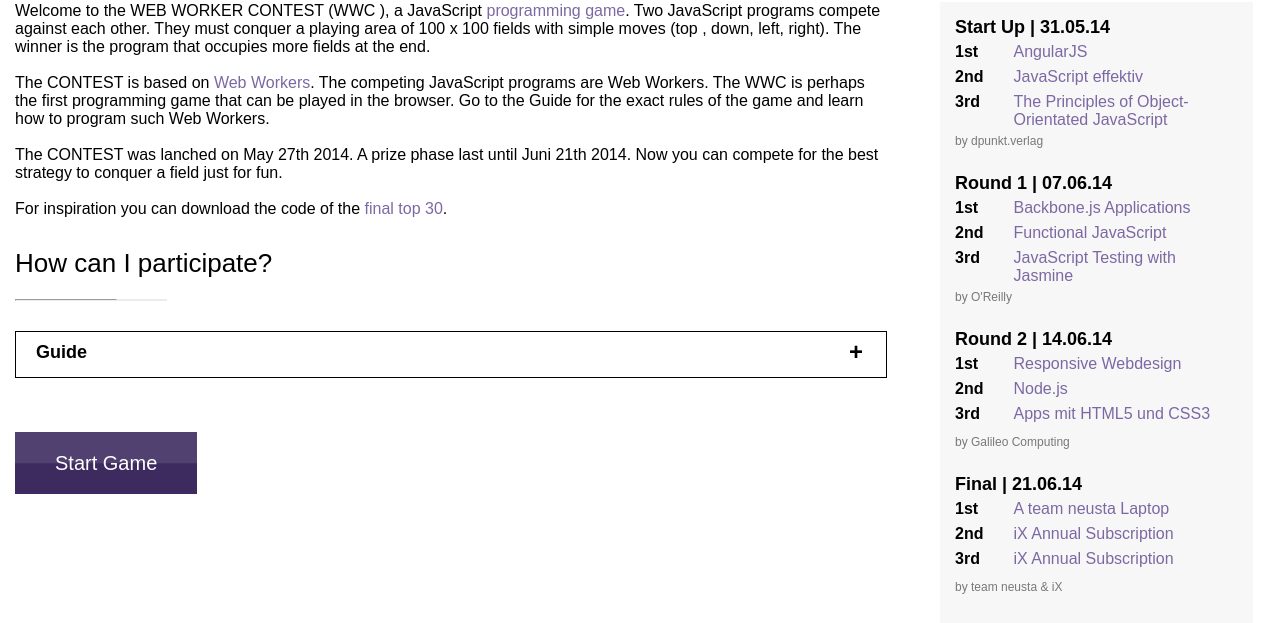
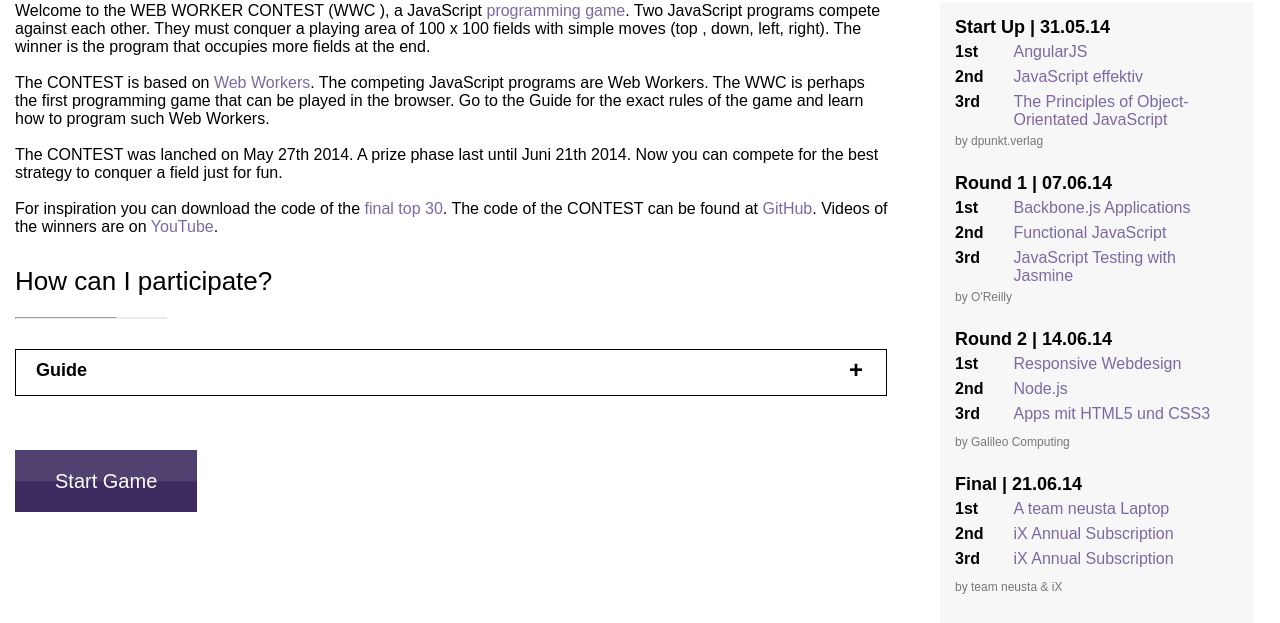
Before and after one commit to strenkel/wwc, a PHP site: page / in a window 1280 px wide. Shown: the part 271-894 px from the top of the page. Run offline with PHP 8.4, Linux system fonts and the light colour scheme.

Commit message:
Adding same links.

```diff
--- a/php/txten/welcome.php
+++ b/php/txten/welcome.php
@@ -12,3 +12,5 @@ The CONTEST was lanched on May 27th 2014. A prize phase last until Juni 21th 201
 Now you can compete for the best strategy to conquer a field just for fun.
 <br><br>
 For inspiration you can download the code of the <a href="http://www.webworkercontest.net/finaltop30/finaltop30.zip">final top 30</a>.
+The code of the CONTEST can be found at <a href="https://github.com/strenkel/wwc">GitHub</a>.
+Videos of the winners are on <a href='https://www.youtube.com/channel/UCNqOUOlC8UOYYLdGHhFbY-Q'>YouTube</a>.
```
